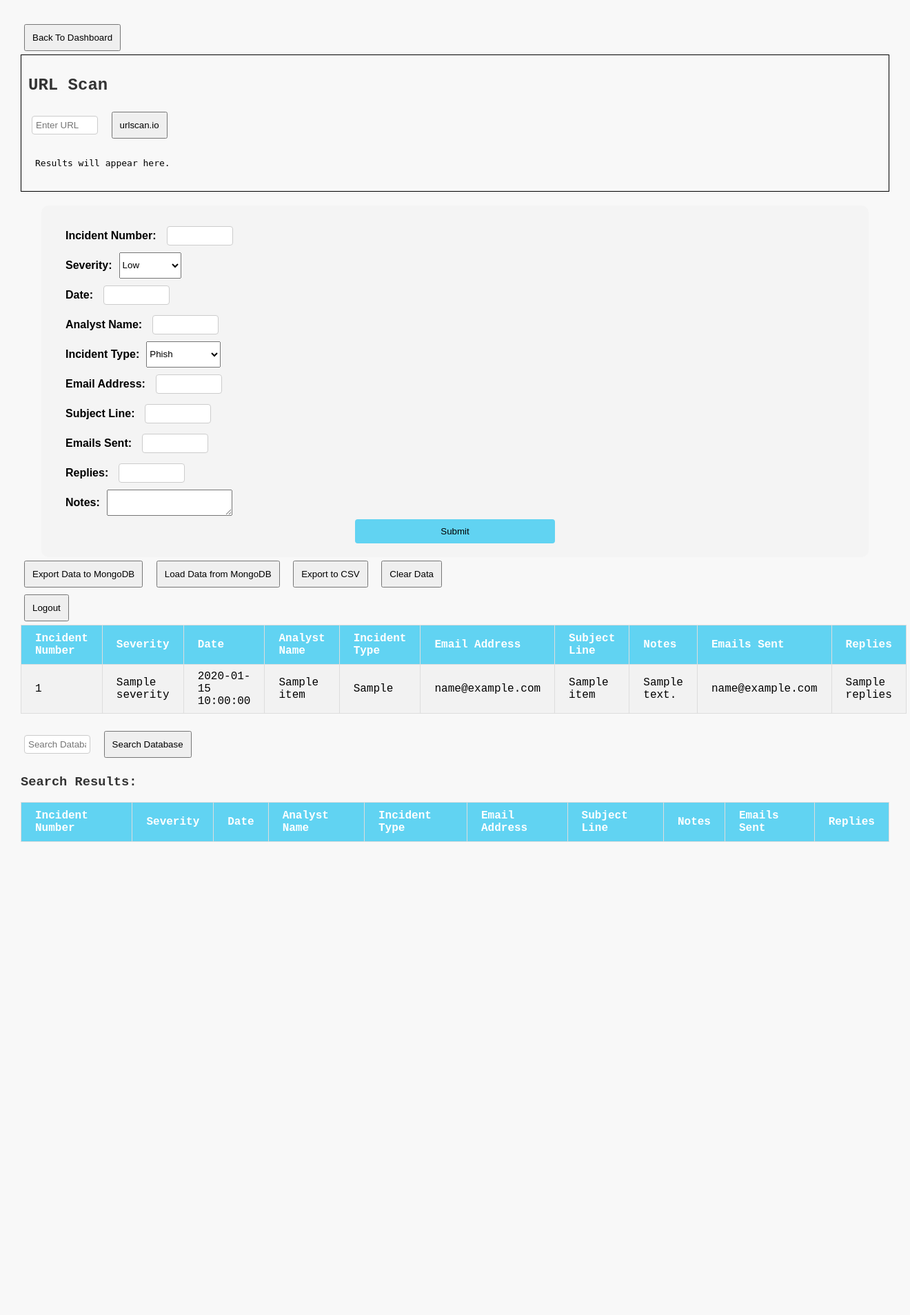
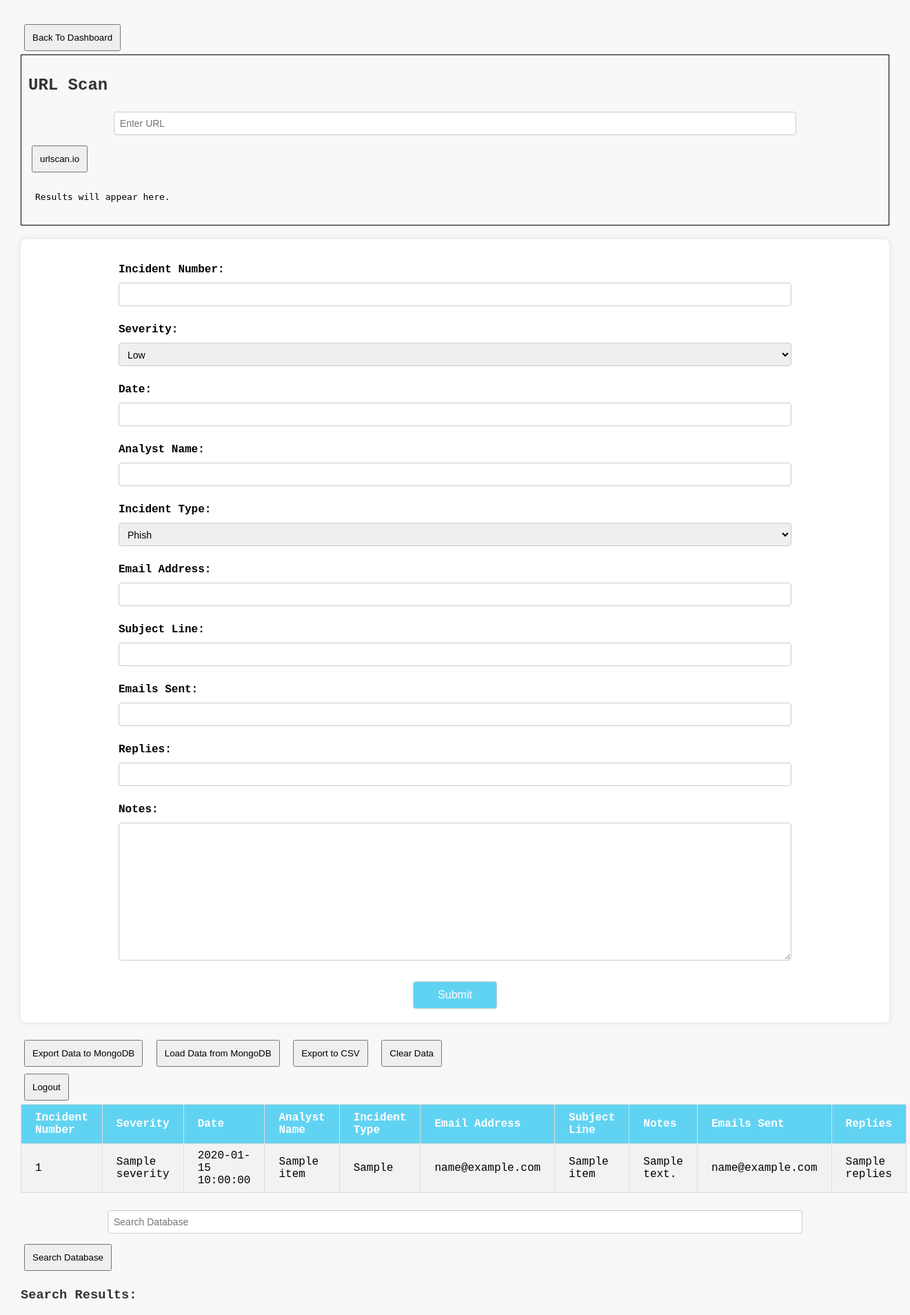
Before and after one commit to lekroee/cyberTRIP, a Flask app: template templates/createIncident.html in a window 1320 px wide. Shown: the top 1907 px of the page at 69% size. Before the commit the page ends 1221 px from the top, so only its background shows below. Run offline with Flask 3, Linux system fonts and the light colour scheme; the template is opened without the code that fills it: most values are stand-ins (such as "Sample title", 1, 10 or a date in 2020); lists and menus that the app fills with data are empty.

Commit message:
updating css

```diff
--- a/static/css/main.css
+++ b/static/css/main.css
@@ -30,57 +30,68 @@ tr:nth-child(even) {
     background-color: #f2f2f2;
 }
 
-/* Input Styles */
-input[type="text"] {
-    width: 1in;
-    margin: 5px;
-    padding: 5px;
-    box-sizing: border-box;
+/* Form Styles */
+form {
+    display: flex;
+    justify-content: center;
+    max-width: 1500px;
+    margin: 20px auto;
+    background-color: #fff;
+    padding: 20px;
+    border-radius: 8px;
+    box-shadow: 0 0 10px rgba(0, 0, 0, 0.1);
 }
 
-/* Form Styles */
-form {
-    max-width: 100%;
-    margin: auto 30px;
-    font-family: Arial, sans-serif;
-    background-color: #f4f4f4;
-    padding: 20px;
-    border-radius: 10px;
+.inputContainer {
+    width: 100%;
+    margin: 15px auto;
 }
 
 label {
-/*    width: 40%;*/
-    display: inline-block;
+    display: block;
     font-weight: bold;
-    margin: 10px;
-    float: left;
-    clear: left;
+    margin-left: 10%;
+    margin-bottom: 5px;
 }
 
-input {
-    width: 50%;
-    padding: 10px;
-    margin-bottom: 10px;
+input, select, textarea {
+    width: 80%;
+    padding: 8px;
+    margin: 5px 10% 10px 10%;
+    box-sizing: border-box;
     border: 1px solid #ccc;
     border-radius: 4px;
+    font-size: 14px;
 }
 
+select {
+    height: 34px;
+}
+
+textarea {
+    height: 200px;
+    margin: 5px 0 10px 10%;
+    resize: vertical;
+}
 
 input[type="submit"] {
     background-color: rgb(97, 211, 242);
-    color: black;
-    padding: 10px 20px;
-    border: none;
+    color: #fff;
+    display: block;
+    width: 10%;
+    padding: 10px 15px;
+    margin: auto;
     border-radius: 4px;
     cursor: pointer;
-    width: 25%;
-    margin: 0 37.5%;
+    font-size: 16px;
 }
 
-.inputContainer {
-    display: flex;
-    flex-direction: row;
-    margin: 5px;
+input[type="submit"]:hover {
+    background-color: rgb(99, 190, 230);
+}
+
+#formContainer {
+    width: 100%;
 }
 
 /* Buttons Styles */
```
Also changed, not shown: 1 other file.
